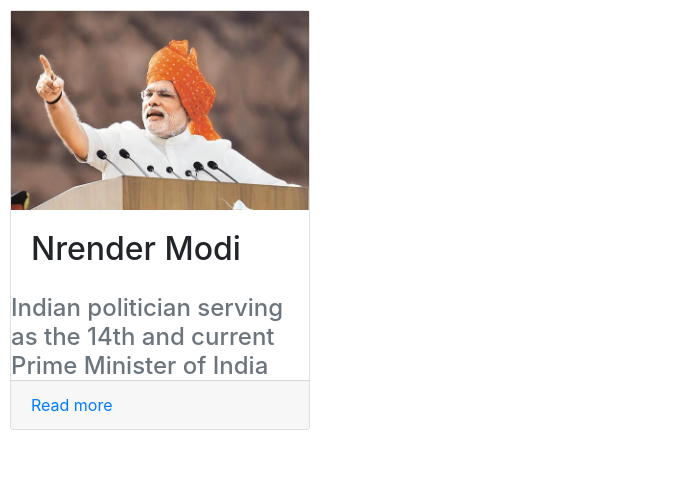
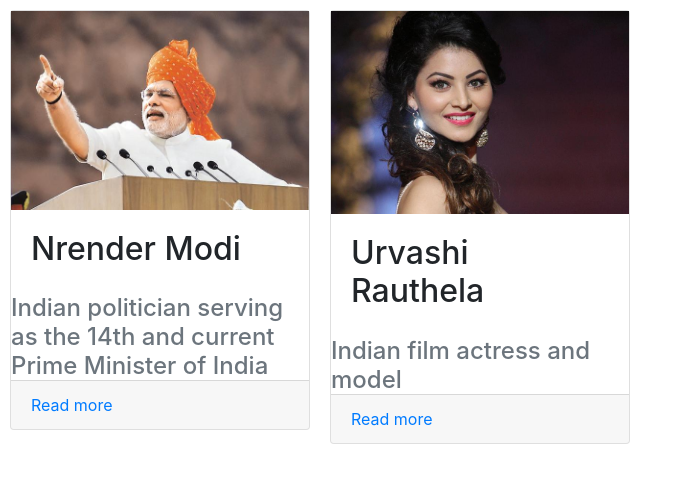
Before and after one commit to geetika25/bootstrap_learning, a plain HTML site: page cards.html in a window 1280 px wide. Shown: the whole page, without its empty margins (0-683 px from the left). Drawn offline with Linux system fonts and the light colour scheme; files whose address does not match are found by name.

Commit message:
making of different cards in bootstrap

```diff
--- a/cards.html
+++ b/cards.html
@@ -11,11 +11,20 @@
     <title>making cards in bootstrap</title>
   </head>
   <body>
-    <div class="card" style="width: 300px; margin:10px;">
+    <div class="card" style="width: 300px; margin:10px; float:left;">
     <img src="C:\Users\atc\Desktop\bootstrap\pics\modi.jpg" class="img-fluid">
     <div class="card-body"> <h2 class="card-title" >Nrender Modi</h2></div>
                             <h4 class="card-subtitle text-muted"> Indian politician serving as the 14th and current Prime Minister of India</h4>
-    <div class="card-footer"><a href="#">Read more</a></div>
+    <div class="card-footer"><a href="#" class="card-link">Read more</a></div>
+  </div>
+
+<!--urvashi--------------------------------------------------------------->
+
+  <div class="card" style="width: 300px; margin:10px; float: left;">
+    <img src="C:\Users\atc\Desktop\bootstrap\pics\Urvashi-Rautela.jpg" class="img-fluid">
+    <div class="card-body"> <h2 class="card-title" >Urvashi Rauthela</h2></div>
+                            <h4 class="card-subtitle text-muted">Indian film actress and model</h4>
+    <div class="card-footer"><a href="#" class="card-link">Read more</a></div>
   </div>
     <!-- Optional JavaScript -->
     <!-- jQuery first, then Popper.js, then Bootstrap JS -->
```
